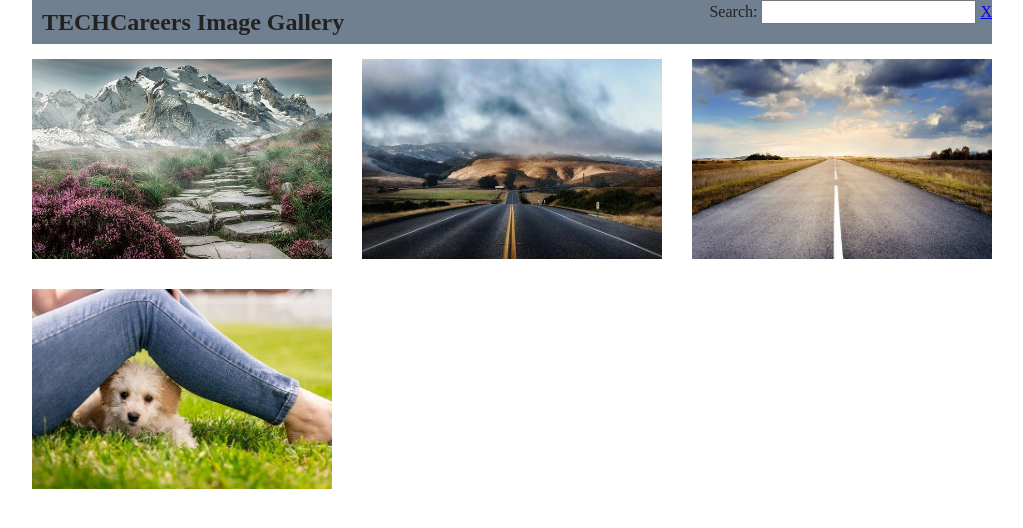
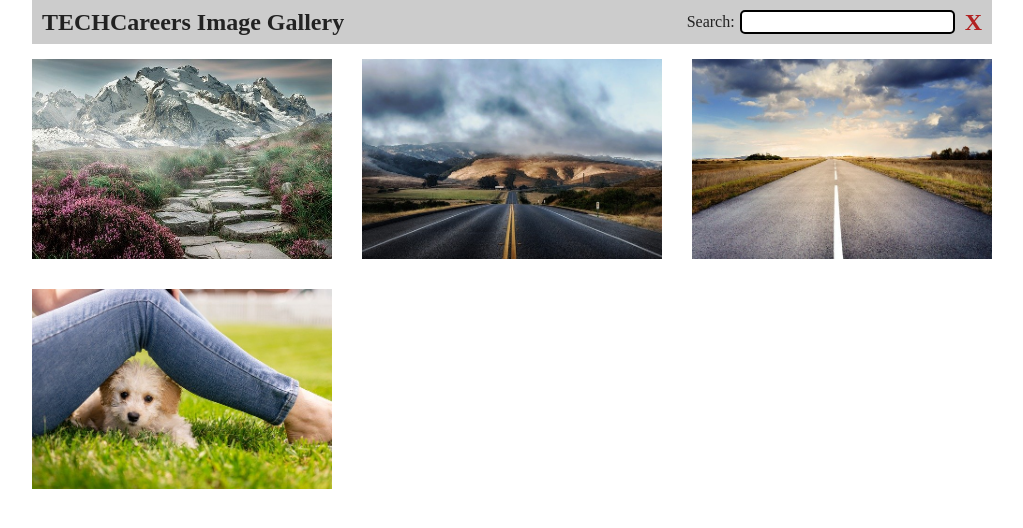
Before and after one commit to Andrewkind/js-practice, a plain HTML site: page Image Gallery/index.html in a window 1280 px wide. Shown: the whole page, without its empty margins (128-1151 px from the left). Drawn offline with Linux system fonts and the light colour scheme; files that its build step writes are made by us from their sources.

Commit message:
Finish header styles.

```diff
--- a/Image Gallery/css/styles.css
+++ b/Image Gallery/css/styles.css
@@ -16,13 +16,37 @@ body {
 header {
     display: flex;
     justify-content: space-between;
-    background-color: slategray;
+    background-color: #CCC;
 }
 
 header h1 {
     font-size: 24px;
     font-weight: bold;
     margin: 10px;
+}
+
+header div {
+    display: flex;
+    align-items: center;
+    ;
+}
+
+header input {
+    border-radius: 5px;
+    border: 2px solid black;
+    margin-left: 5px;
+}
+
+header #clear {
+    font-size: 24px;
+    color: firebrick;
+    font-weight: bolder;
+    text-decoration: none;
+    margin: 0 10px;
+}
+
+header #clear:hover {
+    color: blue;
 }
 
 /* Main Styles */
```
